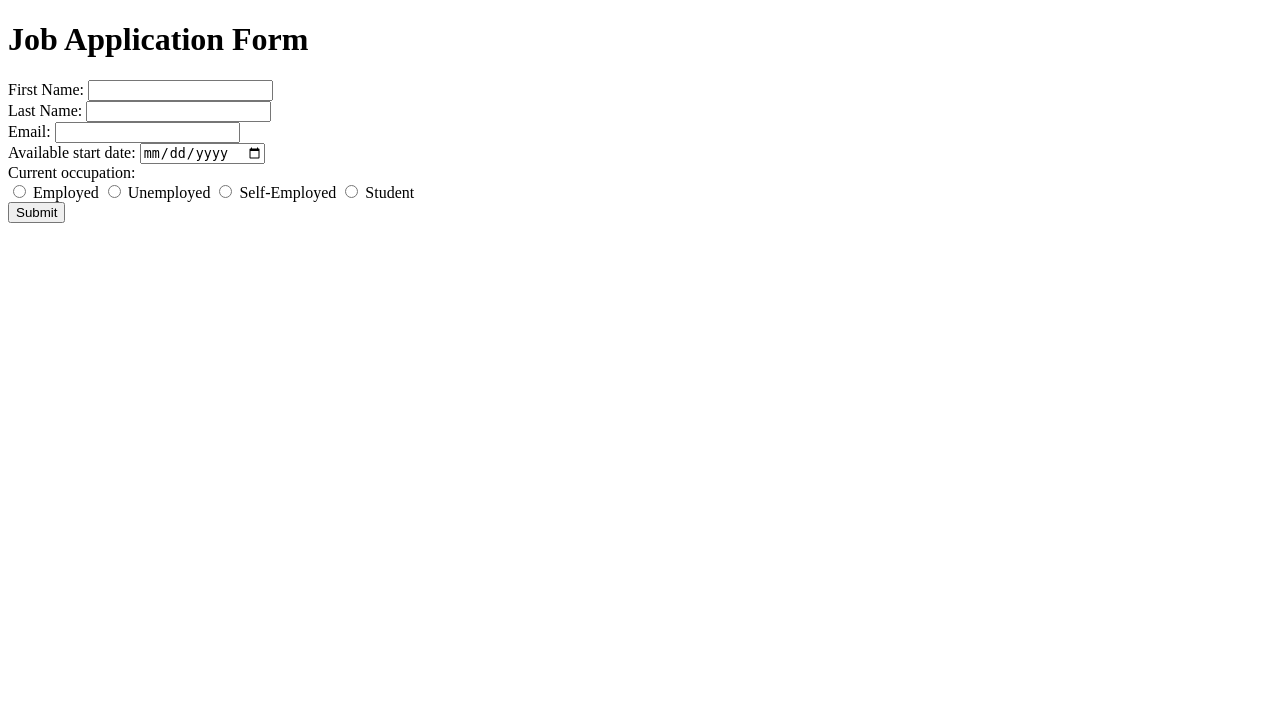
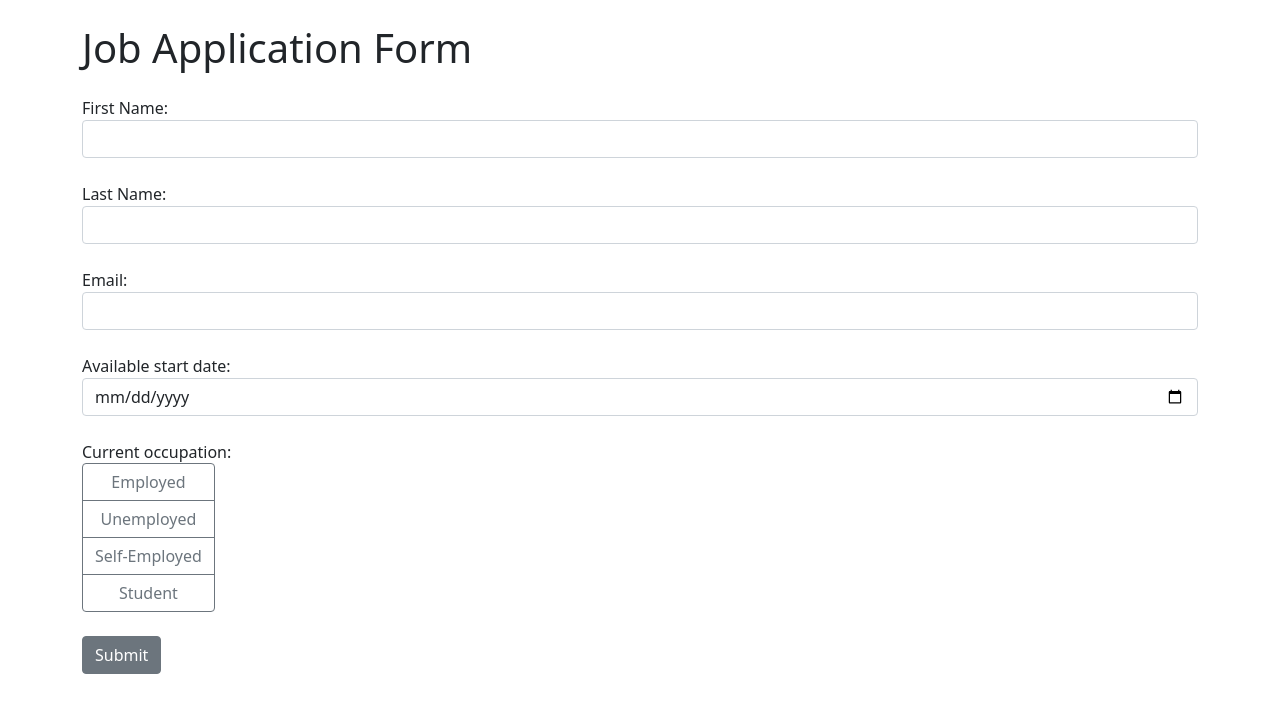
Before and after one commit to MilanJanko/Flask-Job-Application-Form, a Flask app: page / in a window 1280 px wide. Shown: the top 713 px of the page. Run offline with Flask 3, Linux system fonts and the light colour scheme.

Commit message:
Updated CSS

```diff
--- a/templates/index.html
+++ b/templates/index.html
@@ -3,46 +3,51 @@
     <head>
         <meta charset="UTF-8">
         <meta name="viewport" content="width=device-width, initial-scale=1, shrink-to-fit=no">
+        <link rel="stylesheet" href="https://cdn.jsdelivr.net/npm/bootstrap@5.1.3/dist/css/bootstrap.min.css">
     </head>
     <body>
-        <h1>Job Application Form</h1>
+        <div class="container">
+            <h1 class="mt-4 mb-4">Job Application Form</h1>
             <form>
-            <div class="">
+                <div class="form-group mb-4">
                     <label for="first_name"> First Name:</label>
-                <input type="text" id="first_name" name="first_name" required>
+                    <input class="form-control" type="text" id="first_name" name="first_name" required>
                 </div>
-            <div class="">
+                <div class="form group mb-4">
                     <label for="last_name"> Last Name:</label>
-                <input type="text" id="last_name" name="last_name" required>
+                    <input class="form-control" type="text" id="last_name" name="last_name" required>
                 </div>
-            <div class="">
+                <div class="form group mb-4">
                     <label for="email"> Email:</label>
-                <input type='email' id="email" name="email" required>
+                    <input class="form-control" type='email' id="email" name="email" required>
                 </div>
-            <div class="">
+                <div class="form group mb-4">
                     <label for="start_date"> Available start date:</label>
-                <input type='date' id="start_date" name="start_date" required>
+                    <input class="form-control" type='date' id="start_date" name="start_date" required>
                 </div>
-            <div>
+                <div class="form group mb-4">
                     <label>Current occupation:</label>
                     <br>
-                <div id="occupation">
-                    <input type="radio" id="employed" name="occupation" required>
-                    <label for="employed">Employed</label>
+                    <div class="btn-group-vertical" id="occupation">
+                        <input class="btn-check form-control" type="radio" id="employed" name="occupation" required>
+                        <label class="btn btn-outline-secondary" for="employed">Employed</label>
 
-                    <input type="radio" id="unemployed" name="occupation" required>
-                    <label for="unemployed">Unemployed</label>
+                        <input  class="btn-check form-control" type="radio" id="unemployed" name="occupation" required>
+                        <label class="btn btn-outline-secondary" for="unemployed">Unemployed</label>
 
-                    <input type="radio" id="self_employed" name="occupation" required>
-                    <label for="self_employed">Self-Employed</label>
+                        <input class="btn-check form-control" type="radio" id="self_employed" name="occupation" required>
+                        <label class="btn btn-outline-secondary" for="self_employed">Self-Employed</label>
 
-                    <input type="radio" id="student" name="occupation" required>
-                    <label for="student">Student</label>
+                        <input class="btn-check form-control" type="radio" id="student" name="occupation" required>
+                        <label class="btn btn-outline-secondary" for="student">Student</label>
                     </div>
                 </div>
                 <div>
-                <button type="button">Submit</button>
+                    <button class="btn btn-secondary mb-4" type="button">Submit</button>
                 </div>
             </form>
+        </div>
+        <script src="https://code.jquery.com/jquery-3.6.0.min.js"></script>
+        <script src="https://cdn.jsdelivr.net/npm/bootstrap@5.1.3/dist/js/bootstrap.min.js"></script>
     </body>
 </html>
```
Lines whose indentation alone changed are shown as unchanged.
